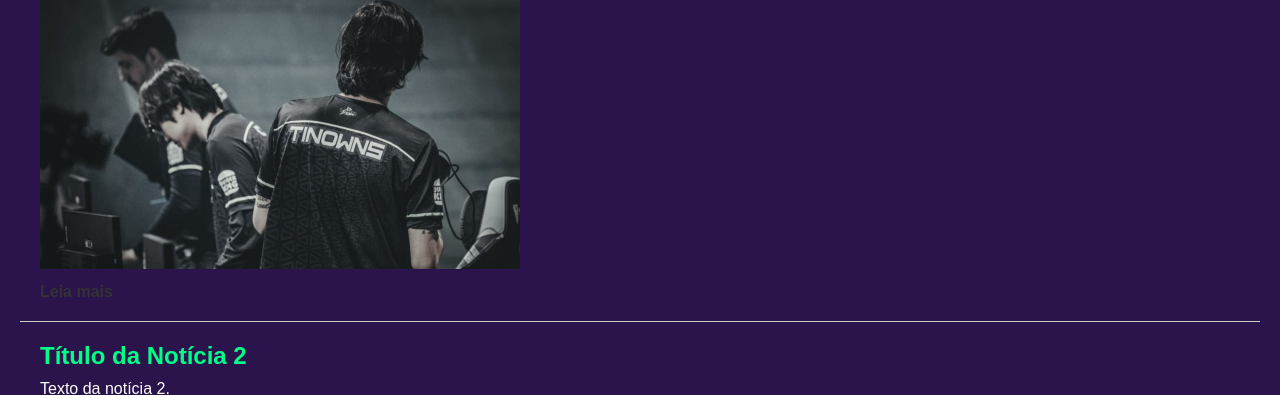
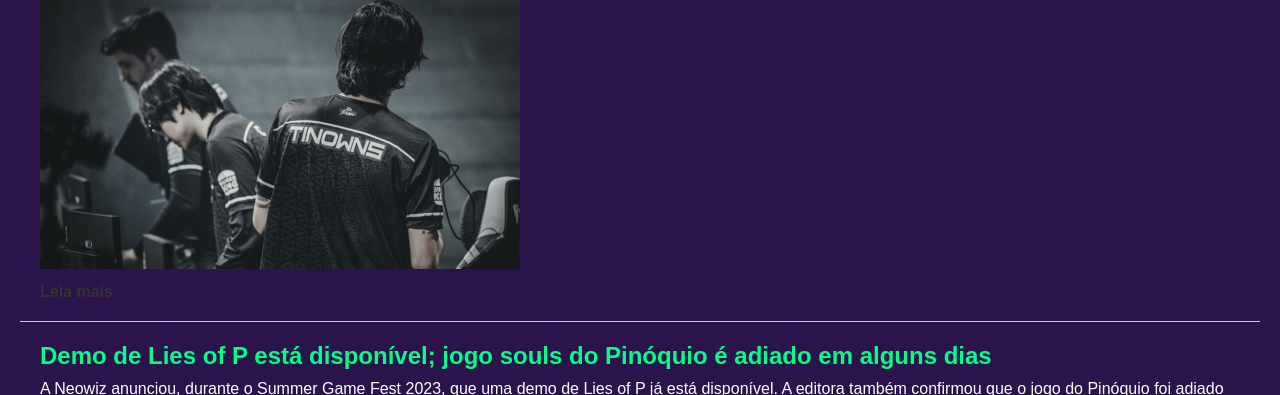
Before and after one commit to RODRIGOETEC/Space-Techs, a PHP site: page /noticia/noticia.php in a window 1280 px wide. Shown: the part 213-608 px from the top of the page. Run offline with PHP 8.4, Linux system fonts and the light colour scheme.

Commit message:
noticia alterada

```diff
--- a/noticia/noticia.php
+++ b/noticia/noticia.php
@@ -84,16 +84,19 @@
         <a href="https://ge.globo.com/esports/lol/noticia/2023/05/06/msi-2023-esperava-bem-mais-de-nos-diz-robo-apos-loud-cair.ghtml">Leia mais</a>
     </div>
     <div class="article">
-        <h2>Título da Notícia 2</h2>
-        <p>Texto da notícia 2.</p>
-        <img src="imagem2.jpg" alt="Imagem da Notícia 2">
-        <a href="#">Leia mais</a>
+        <h2>Demo de Lies of P está disponível; jogo souls do Pinóquio é adiado em alguns dias</h2>
+        <p>A Neowiz anunciou, durante o Summer Game Fest 2023, que uma demo de Lies of P já está disponível.
+            A editora também confirmou que o jogo do Pinóquio foi adiado em alguns dias e a nova data de lançamento será 19 de setembro.<br>
+            Anteriormente, o game seria lançado em agosto.</p>
+        <img src="https://www.liesofp.com/img/sns-banner.jpg" alt="Imagem da Notícia 2">
+        <a href="https://br.ign.com/lies-of-p/109808/news/demo-de-lies-of-p-esta-disponivel-jogo-souls-do-pinoquio-e-adiado-em-alguns-dias">Leia mais</a>
     </div>
     <div class="article">
-        <h2>Título da Notícia 3</h2>
-        <p>Texto da notícia 3.</p>
-        <img src="imagem3.jpg" alt="Imagem da Notícia 3">
-        <a href="#">Leia mais</a>
+        <h2>Filme Suzume deixa os cinemas japoneses e arrecada 14,79 bilhões de ienes</h2>
+        <p>Contando o que foi arrecadado no dia 28 de maio, o último dia de Suzume em cartaz, o longa arrecadou por lá 14,79 bilhões de ienes (aproximadamente 534 milhões de reais), tendo vendido 11,15 milhões de ingresso.<br>
+             Isso torna Suzume o 14º filme que mais arrecadou da história do Japão, o 8º filme em anime que mais arrecadou no país e o 17º longa-metragem mais visto nos cinemas japoneses baseado no número de ingressos vendidos.</p>
+        <img src="https://kesifasya.com/wp-content/uploads/2022/10/image-35.png.webp" alt="Imagem da Notícia 3">
+        <a href="https://www.crunchyroll.com/pt-br/anime-news/2023/05/30/filme-suzume-deixa-os-cinemas-japoneses-e-arrecada-1479-bilhes-de-ienes">Leia mais</a>
     </div>
 </div>
 </main>
```
